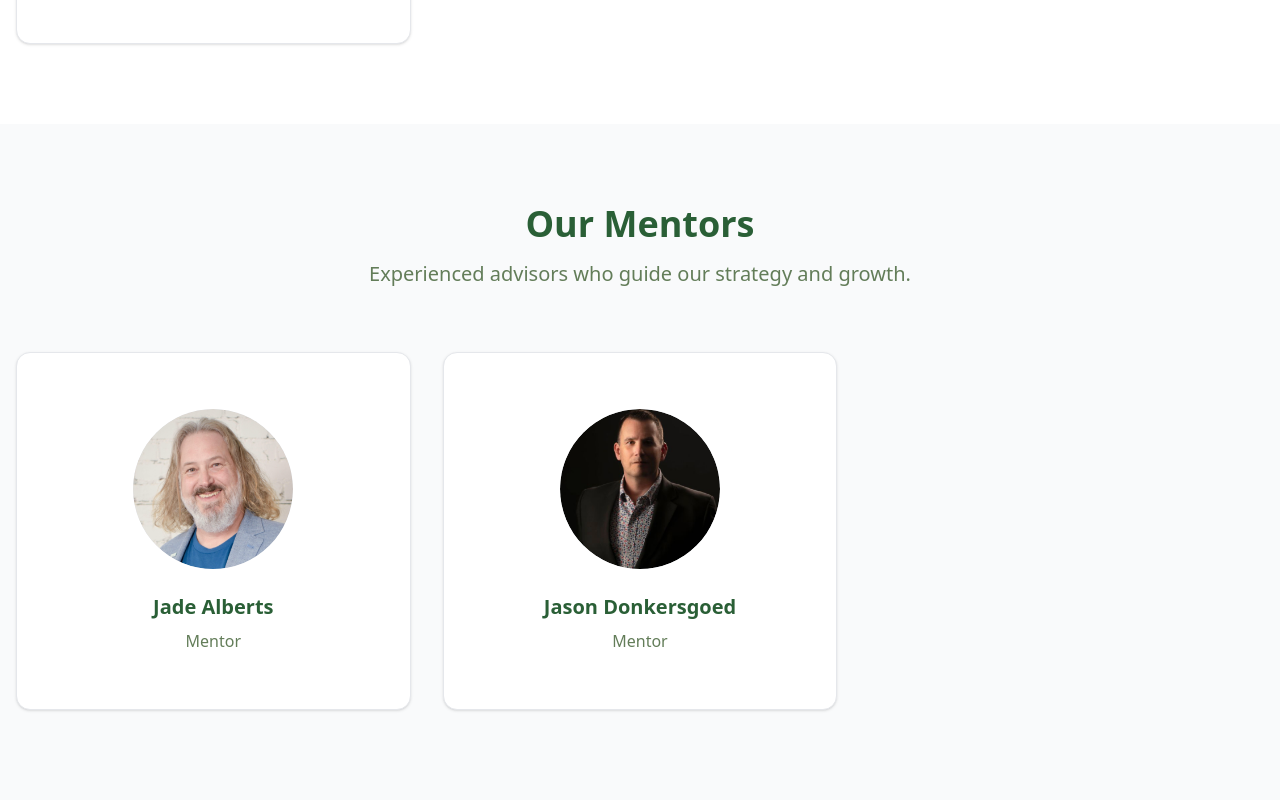
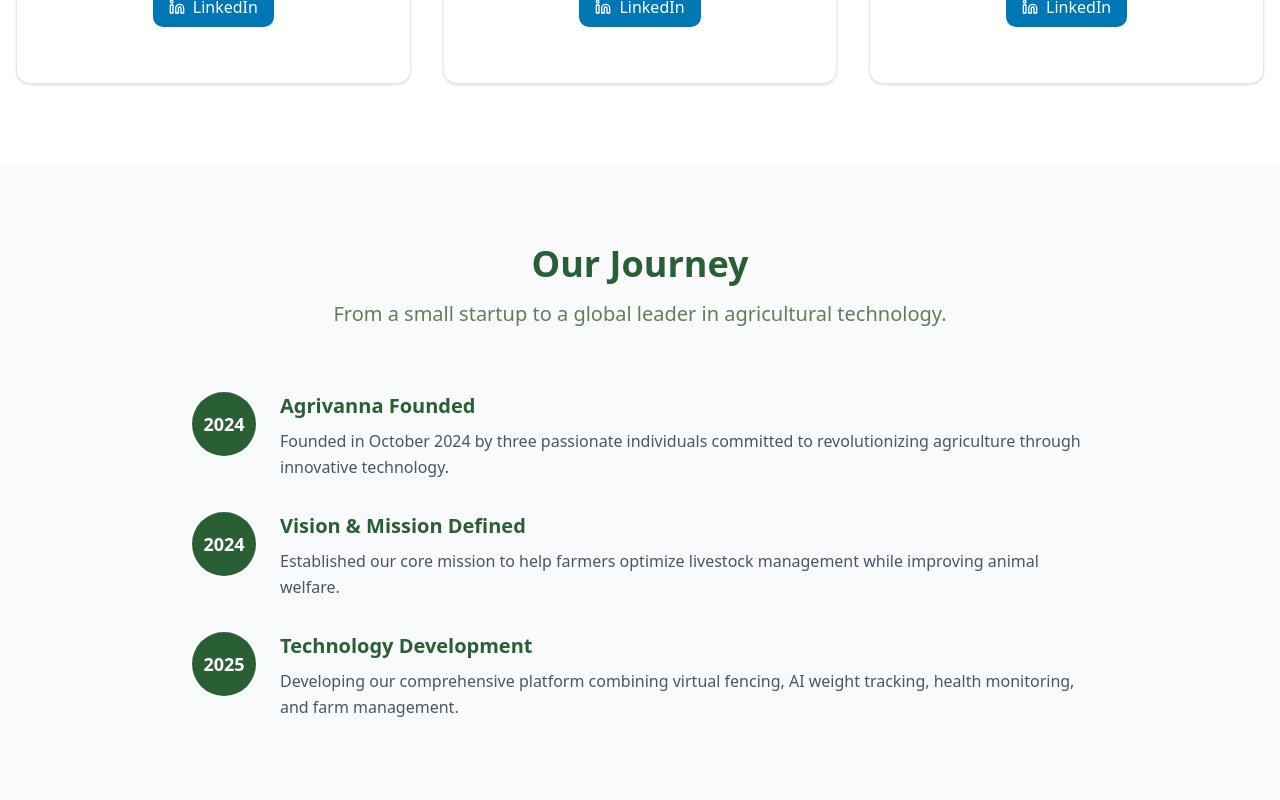
Before and after one commit to ahforoughi/agrivanna-landing, a Next.js app: page /about in a window 1280 px wide. Shown: the part 2840-3640 px from the top of the page. Built offline with nearby package versions, Linux system fonts and the light colour scheme.

Commit message:
put everyone under the same section as our team.

```diff
--- a/app/about/page.tsx
+++ b/app/about/page.tsx
@@ -50,22 +50,24 @@ export default function AboutPage() {
     {
       name: "Bita Asghari",
       role: "Hardware Specialist, Ph.D.",
+      linkedin: "https://www.linkedin.com/in/bita-asghari-b7710851/",
       image: "/bita-asghari.jpg"
-    }
-  ]
-
-  const mentors = [
+    },
     {
       name: "Jade Alberts",
       role: "Mentor",
+      linkedin: "https://www.linkedin.com/in/jadealberts/",
       image: "/jade-alberts.jpg"
     },
     {
       name: "Jason Donkersgoed",
       role: "Mentor",
+      linkedin: "https://www.linkedin.com/in/jason-donkersgoed/",
       image: "/jason-donkersgoed.jpg"
     }
   ]
+
+  const mentors: never[] = []
 
   const milestones = [
     {
@@ -313,42 +315,7 @@ export default function AboutPage() {
         </div>
       </section>
 
-      {/* Our Mentors Section */}
-      <section className="py-20 bg-gray-50">
-        <div className="container mx-auto px-4">
-          <div className="text-center mb-16">
-            <h2 className="text-4xl font-bold text-[#2A5F36] mb-4">Our Mentors</h2>
-            <p className="text-xl text-[#637D59] max-w-3xl mx-auto">
-              Experienced advisors who guide our strategy and growth.
-            </p>
-          </div>
-
-          <div className="grid md:grid-cols-2 lg:grid-cols-3 gap-8">
-            {mentors.map((mentor, index) => (
-              <Card key={index} className="bg-white border border-gray-200 hover:shadow-lg transition-all duration-300 hover:scale-105 text-center">
-                <CardContent className="p-8">
-                  <div className="w-40 h-40 bg-gray-200 rounded-full mx-auto mb-6 flex items-center justify-center overflow-hidden">
-                    <Image
-                      src={mentor.image}
-                      alt={mentor.name}
-                      width={160}
-                      height={160}
-                      className="w-full h-full object-cover rounded-full"
-                      onError={(e) => {
-                        const target = e.target as HTMLImageElement;
-                        if (target.src.includes('/profile-placeholder.svg')) return;
-                        target.src = '/profile-placeholder.svg';
-                      }}
-                    />
-                  </div>
-                  <h3 className="text-xl font-semibold text-[#2A5F36] mb-2">{mentor.name}</h3>
-                  <p className="text-[#637D59] font-medium">{mentor.role}</p>
-                </CardContent>
-              </Card>
-            ))}
-          </div>
-        </div>
-      </section>
+      {/* Mentors section removed; mentors are included in Our Team */}
 
       {/* Timeline Section */}
       <section className="py-20 bg-gray-50">
```
